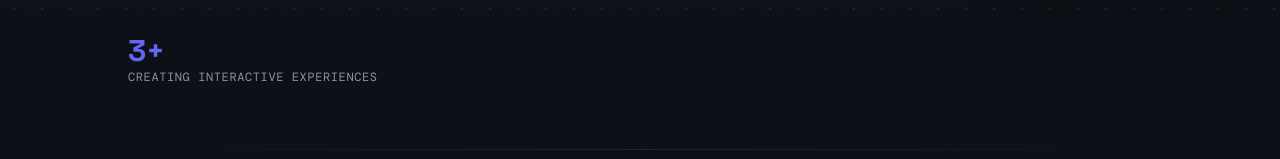
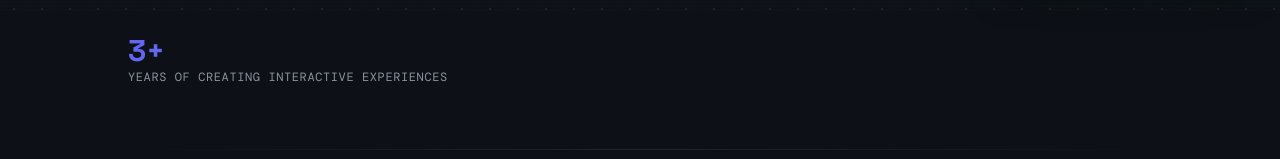
Before and after one commit to Jemsdiggory/my-portfolio, a Next.js app: page / in a window 1280 px wide. Shown: the part 789-948 px from the top of the page. Built offline with nearby package versions, Linux system fonts and the light colour scheme; a web font is replaced by a local one.

Commit message:
fixing smth

```diff
--- a/app/page.js
+++ b/app/page.js
@@ -310,7 +310,7 @@ export default function Page() {
     { label: "Digital Projects", value: "10+" },
     { label: "Games on Itch.io", value: "4+" },
     { label: "Responsive Web Apps", value: "4+" },
-    { label: "Creating Interactive Experiences", value: "3+" },
+    { label: "Years of Creating Interactive Experiences", value: "3+" },
   ]
 
   return (
--- a/app/projects/[slug]/page.js
+++ b/app/projects/[slug]/page.js
@@ -390,7 +390,7 @@ const webProjects = {
     "portal-nextjs": {
     title: "Portal Nextjs Ciptadra",
     subtitle: "Modern Web Application built with Next.js",
-    image: "/web/portal-nextjs/portal-nextjs.png",
+    image: "/web/portal-Nextjs/portal-nextjs.png",
     year: "2026",
     role: "Web Developer Intern",
     description: "Modern UI/UX redesign of an existing web platform. Transformed outdated interfaces into a sleek, responsive, and commercial-ready application using Next.js and Tailwind CSS.",
```
